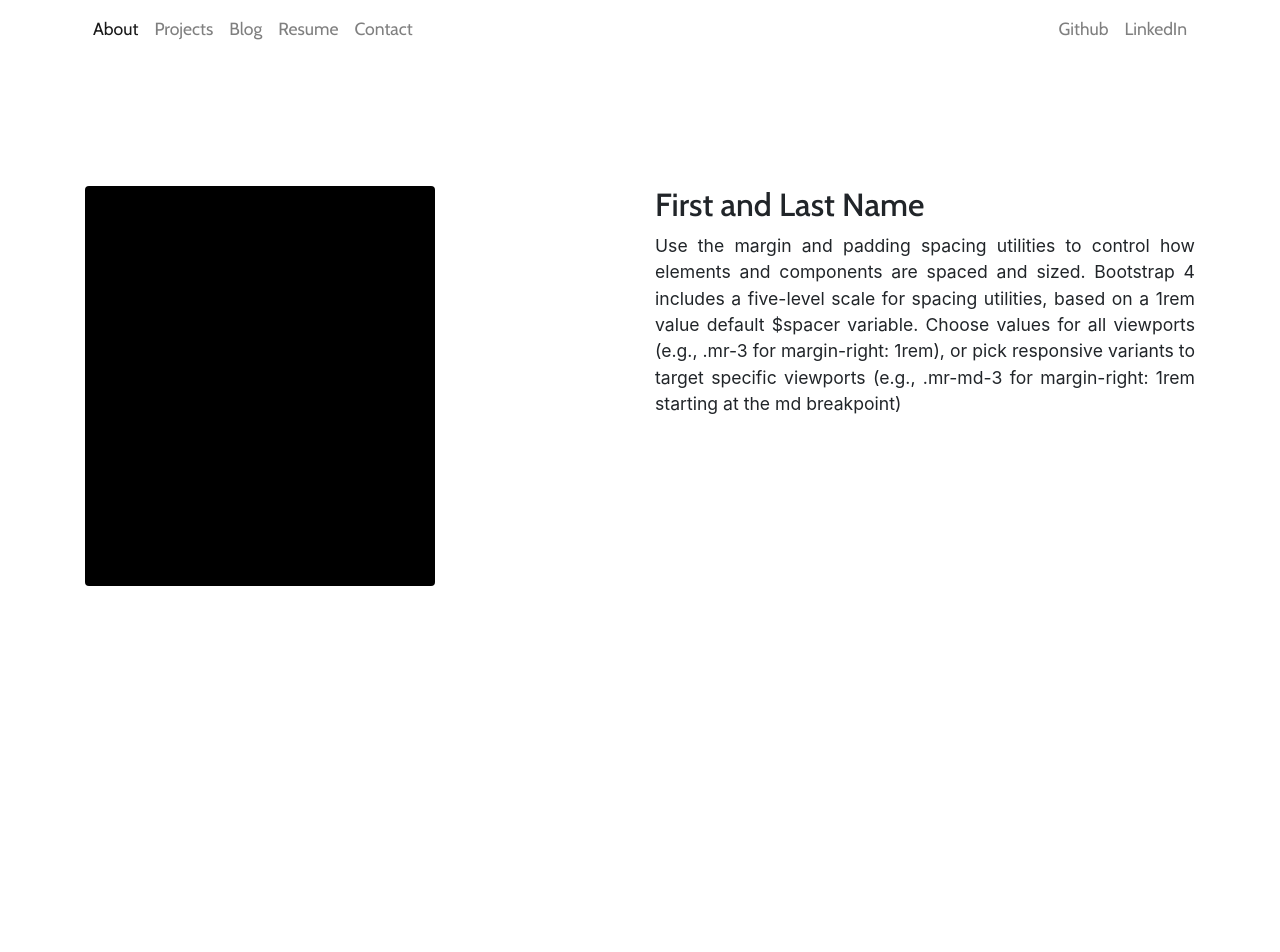
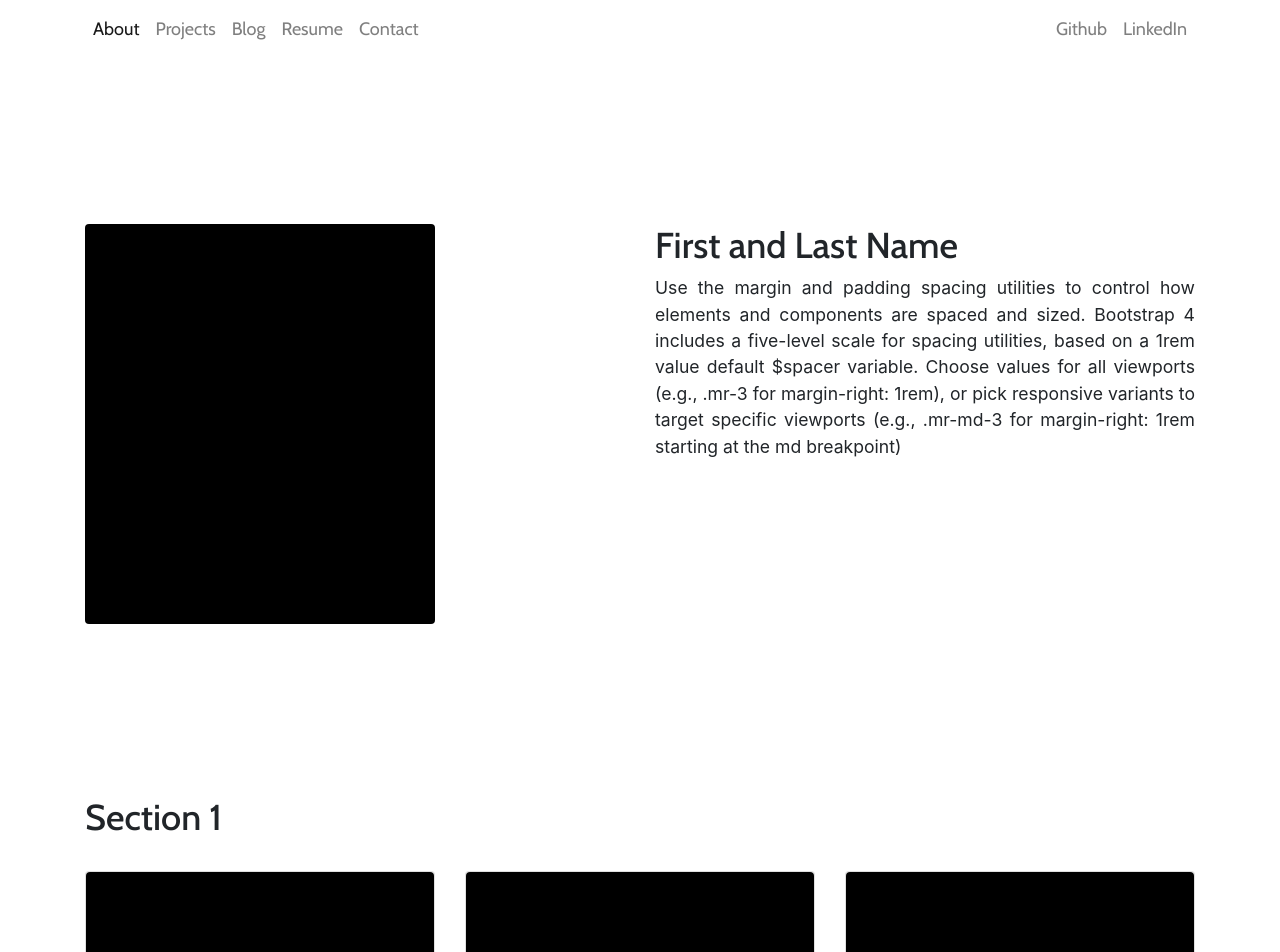
Before and after one commit to Mateaus/PersonalWebsite, a Django app: page / in a window 1280 px wide. Shown: the top 952 px of the page. Run offline with Django 3.2, Linux system fonts and the light colour scheme; data that the repository does not hold is empty; parts of the project's set-up code (start-up, migrations or seed data) failed here and were passed over; some libraries are stand-ins or nearby versions.

Commit message:
Resized fonts based on screen size. Made navbar fixed. Designed sections to be more clean and added another section as example.

```diff
--- a/personalwebsite/aboutme/templates/aboutme/about_me_page_view.html
+++ b/personalwebsite/aboutme/templates/aboutme/about_me_page_view.html
@@ -75,7 +75,7 @@
 {% for section in sections %}
 <div class="my-group">
     <div class="page-title border-bottom">
-        <h1 class="my-title font-family-roboto font-medium">{{ section.title }}</h1>
+        <h2 class="my-title font-family-roboto font-medium">{{ section.title }}</h2>
     </div>
 
     {% for content in contents %}
@@ -103,15 +103,15 @@
 {% else %}
 
 <div class="my-group">
-    <div class="page-title border-bottom">
-        <h1 class="my-title font-family-roboto font-medium">Interests</h1>
+    <div class="page-title">
+        <h2 class="my-title font-family-roboto font-medium">Section 1</h2>
     </div>
 
-    <div class="row row-cols-1 row-cols-md-3 mt-4">
+    <div class="row row-cols-1 row-cols-md-3 pt-4">
         <div class="col mb-4">
             <div class="card">
                 <div class="my-card-image">
-                    <img src="{% static 'images/potato.png' %}" class="card-img-top rounded my-image"
+                    <img src="{% static 'images/profile.png' %}" class="card-img-top rounded my-image"
                         alt="Responsive image">
                 </div>
                 <div class="card-body">
@@ -124,7 +124,7 @@
         <div class="col mb-4">
             <div class="card">
                 <div class="my-card-image">
-                    <img src="{% static 'images/potato.png' %}" class="card-img-top rounded my-image"
+                    <img src="{% static 'images/profile.png' %}" class="card-img-top rounded my-image"
                         alt="Responsive image">
                 </div>
                 <div class="card-body">
@@ -137,7 +137,93 @@
         <div class="col mb-4">
             <div class="card">
                 <div class="my-card-image">
-                    <img src="{% static 'images/potato.png' %}" class="card-img-top rounded my-image"
+                    <img src="{% static 'images/profile.png' %}" class="card-img-top rounded my-image"
+                        alt="Responsive image">
+                </div>
+                <div class="card-body">
+                    <h5 class="card-title font-family-roboto font-bold">Placeholder Title</h5>
+                    <p class="card-text font-family-roboto font-regular">Placeholder description for each card.</p>
+                </div>
+            </div>
+        </div>
+    </div>
+</div>
+
+<div class="my-group">
+    <div class="page-title">
+        <h2 class="my-title font-family-roboto font-medium">Section 2</h2>
+    </div>
+
+    <div class="row row-cols-1 row-cols-md-3 pt-4">
+        <div class="col mb-4">
+            <div class="card">
+                <div class="my-card-image">
+                    <img src="{% static 'images/profile.png' %}" class="card-img-top rounded my-image"
+                        alt="Responsive image">
+                </div>
+                <div class="card-body">
+                    <h5 class="card-title font-family-roboto font-bold">Placeholder Title</h5>
+                    <p class="card-text font-family-roboto font-regular">Placeholder description for each card.</p>
+                </div>
+            </div>
+        </div>
+
+        <div class="col mb-4">
+            <div class="card">
+                <div class="my-card-image">
+                    <img src="{% static 'images/profile.png' %}" class="card-img-top rounded my-image"
+                        alt="Responsive image">
+                </div>
+                <div class="card-body">
+                    <h5 class="card-title font-family-roboto font-bold">Placeholder Title</h5>
+                    <p class="card-text font-family-roboto font-regular">Placeholder description for each card.</p>
+                </div>
+            </div>
+        </div>
+
+        <div class="col mb-4">
+            <div class="card">
+                <div class="my-card-image">
+                    <img src="{% static 'images/profile.png' %}" class="card-img-top rounded my-image"
+                        alt="Responsive image">
+                </div>
+                <div class="card-body">
+                    <h5 class="card-title font-family-roboto font-bold">Placeholder Title</h5>
+                    <p class="card-text font-family-roboto font-regular">Placeholder description for each card.</p>
+                </div>
+            </div>
+        </div>
+
+        <div class="col mb-4">
+            <div class="card">
+                <div class="my-card-image">
+                    <img src="{% static 'images/profile.png' %}" class="card-img-top rounded my-image"
+                        alt="Responsive image">
+                </div>
+                <div class="card-body">
+                    <h5 class="card-title font-family-roboto font-bold">Placeholder Title</h5>
+                    <p class="card-text font-family-roboto font-regular">Placeholder description for each card.</p>
+                </div>
+            </div>
+        </div>
+
+        <div class="col mb-4">
+            <div class="card">
+                <div class="my-card-image">
+                    <img src="{% static 'images/profile.png' %}" class="card-img-top rounded my-image"
+                        alt="Responsive image">
+                </div>
+                <div class="card-body">
+                    <h5 class="card-title font-family-roboto font-bold">Placeholder Title</h5>
+                    <p class="card-text font-family-roboto font-regular">Placeholder description for each card.</p>
+                </div>
+            </div>
+        </div>
+
+        <div class="col mb-4">
+            <div class="card">
+                <div class="my-card-image">
+                    <img src="{% static 'images/profile.png' %}" class="card-img-top rounded my-image"
                         alt="Responsive image">
                 </div>
                 <div class="card-body">
--- a/personalwebsite/static/aboutme/dist/css/about.css
+++ b/personalwebsite/static/aboutme/dist/css/about.css
@@ -5,7 +5,7 @@
 }
 
 @media only screen and (min-width: 992px) {
-    .my-aboutme {padding-top: 128px; padding-bottom: 80px;}
+    .my-aboutme {padding-top: 224px; padding-bottom: 108px;}
 }
 
 /* Handles the top margin for the initial
@@ -19,7 +19,7 @@
 @media only screen and (min-width: 768px) {
     .my-introduction-title {
         margin-top: 16px;
-        font-size: 40px;
+        font-size: 36px;
         margin-bottom: 32px;
     }
 }
@@ -43,31 +43,27 @@
 /* Handles the top margin for the initial
  * introduction paragraphs when the column overflows. */
  [class*="my-introduction-paragraph"] {
-    margin-top: 0%;
     font-size: 16px;
     margin-bottom: 24px;
 }
 
 @media only screen and (min-width: 768px) {
     .my-introduction-paragraph {
-        margin-top: 0%;
-        font-size: 1.24rem;
+        font-size: 18px;
         margin-bottom: 24px;
     }
 }
 
 @media only screen and (min-width: 992px) {
     .my-introduction-paragraph {
-        margin-top: 0%;
-        font-size: 1.05rem;
+        font-size: 17px;
         margin-bottom: 24px;
     }
 }
 
 @media only screen and (min-width: 1200px) {
     .my-introduction-paragraph {
-        margin-top: 0%;
-        font-size: 1.24rem;
+        font-size: 20px;
         margin-bottom: 32px;
     }
 }
@@ -79,7 +75,11 @@
 }
 
 @media screen and (min-width: 768px), (min-width: 600px) {
-    .my-group {padding-top: 30%;}
+    .my-group {padding-top: 64px; padding-bottom: 64px;}
+}
+
+.my-title {
+    font-size: 36px;
 }
 
 .my-image {
--- a/personalwebsite/static/base/dist/css/base.css
+++ b/personalwebsite/static/base/dist/css/base.css
@@ -22,3 +22,21 @@ a {
 .font-bold {
     font-weight: 700;
 }
+
+/* Handles the view name for mobile screens */
+#my-current-view {
+    font-size: 20px;
+}
+
+@media only screen and (min-width: 768px) {
+    #my-current-view {
+        font-size: 24px;
+    }
+}
+
+/* Handles the navlinks on large screens */
+@media only screen and (min-width: 1200px) {
+    .nav-link {
+        font-size: 18px;
+    }
+}
--- a/personalwebsite/templates/base_page_view.html
+++ b/personalwebsite/templates/base_page_view.html
@@ -28,43 +28,44 @@
 
     <header>
         <!-- Fixed navbar -->
-        <nav class="navbar navbar-expand-lg navbar-light">
+        <nav class="navbar fixed-top navbar-expand-lg navbar-light" style="background-color: white;">
 
             <button class="navbar-toggler" type="button" data-toggle="collapse" data-target="#navbarCollapse"
                 aria-controls="navbarCollapse" aria-expanded="false" aria-label="Toggle navigation">
                 <span class="navbar-toggler-icon"></span>
             </button>
 
-            <h3 id="my-current-view" style="margin: 0 0 0 0; padding-left: 16px; display: none;">View</h3>
+            <a id="my-current-view" class="navbar-brand font-medium"
+                style="margin: 0 0 0 0; padding-left: 16px; display: none;" href="">Navbar</a>
 
             <div class="collapse navbar-collapse container" id="navbarCollapse">
                 <ul class="navbar-nav mr-auto mt-2 mt-lg-0">
                     <li class="nav-item">
-                        <a class="nav-link nav-text {% if request.path == about_me %}active{% endif %}"
+                        <a class="nav-link {% if request.path == about_me %}active{% endif %}"
                             href="{% url 'about-me' %}">About</a>
                     </li>
                     <li class="nav-item">
-                        <a class="nav-link nav-text {% if request.path == projects %}active{% endif %}"
+                        <a class="nav-link {% if request.path == projects %}active{% endif %}"
                             href="{% url 'projects' %}">Projects</a>
                     </li>
                     <li class="nav-item">
-                        <a class="nav-link nav-text" href="#">Blog</a>
+                        <a class="nav-link" href="#">Blog</a>
                     </li>
                     <li class="nav-item">
-                        <a class="nav-link nav-text {% if request.path == resume %}active{% endif %}"
+                        <a class="nav-link {% if request.path == resume %}active{% endif %}"
                             href="{% url 'resume' %}">Resume</a>
                     </li>
                     <li class="nav-item">
-                        <a class="nav-link nav-text" href="#">Contact</a>
+                        <a class="nav-link" href="#">Contact</a>
                     </li>
                 </ul>
 
                 <ul class="navbar-nav mt-2 my-lg-0">
                     <li class="nav-item">
-                        <a class="nav-link nav-text" href="#">Github</a>
+                        <a class="nav-link" href="#">Github</a>
                     </li>
                     <li class="nav-item">
-                        <a class="nav-link nav-text" href="#">LinkedIn</a>
+                        <a class="nav-link" href="#">LinkedIn</a>
                     </li>
                 </ul>
             </div>
```
